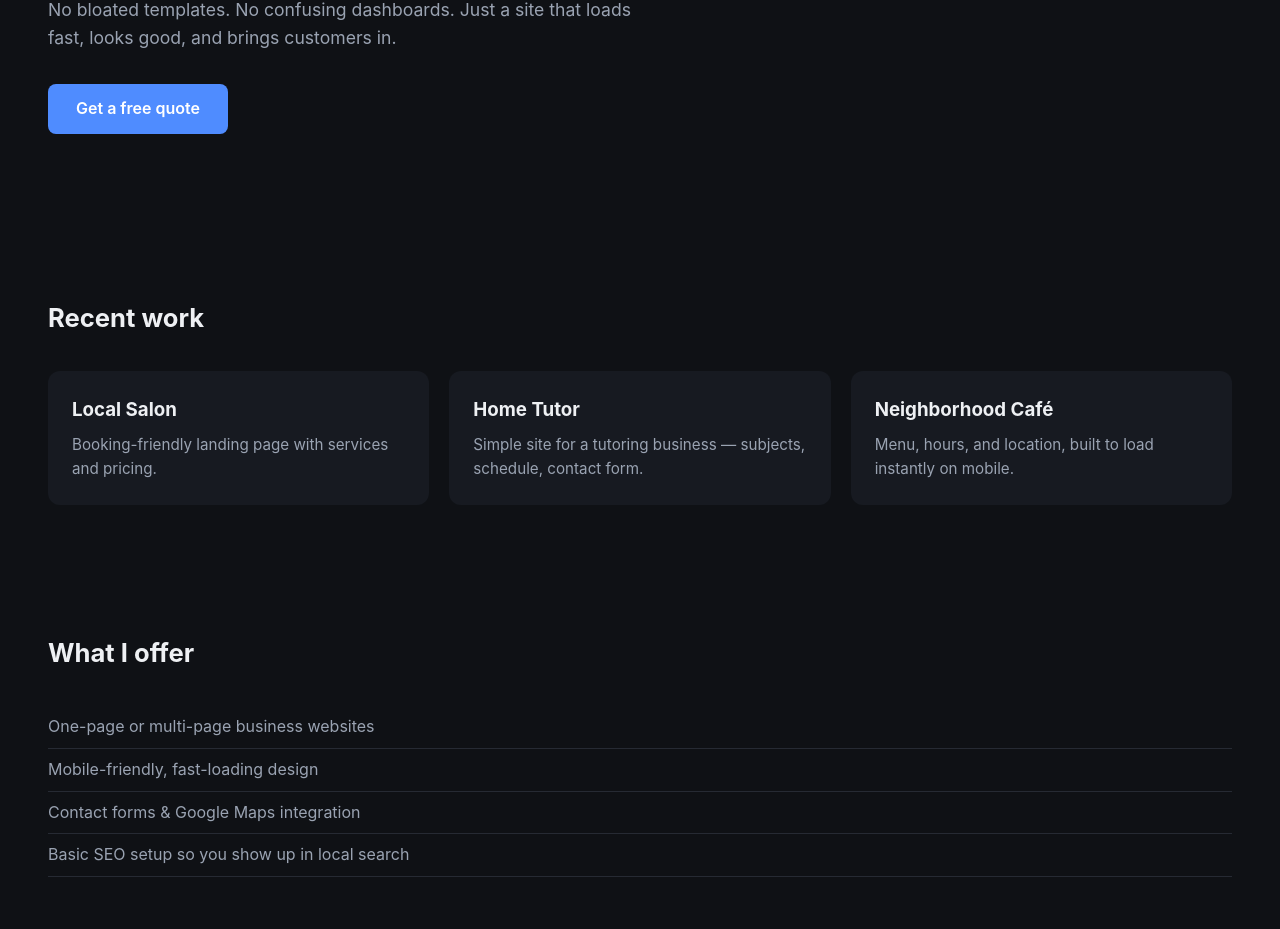
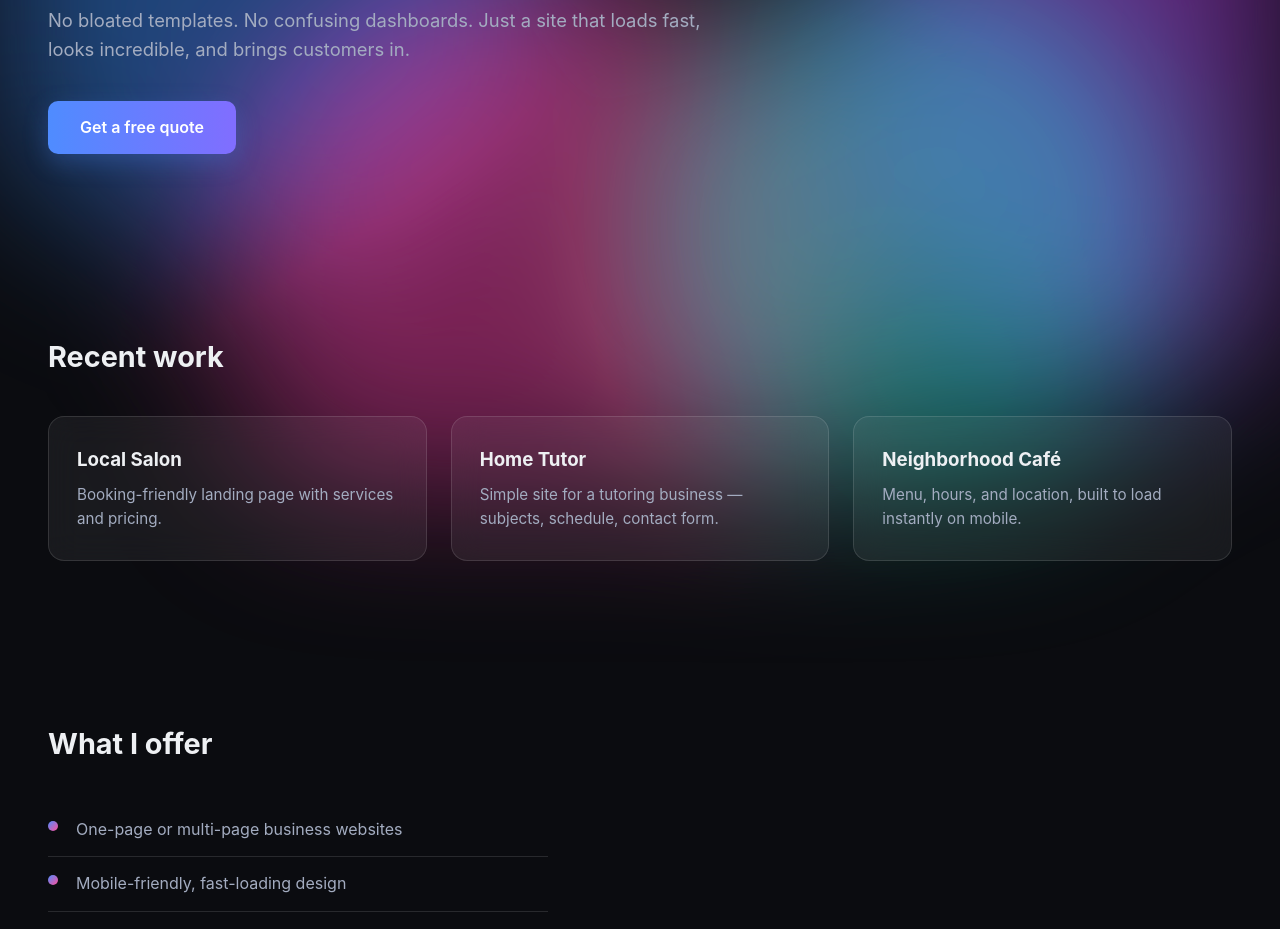
Before and after one commit to Aryan292307/Ai-Proj, a plain HTML site: page index.html in a window 1280 px wide. Shown: the part 319-1248 px from the top of the page. Drawn offline with Linux system fonts and the light colour scheme.

Commit message:
Add animated gradient blobs, glassmorphism, and scroll-reveal effects

```diff
--- a/index.html
+++ b/index.html
@@ -7,6 +7,13 @@
   <link rel="stylesheet" href="styles.css">
 </head>
 <body>
+  <div class="bg-blobs" aria-hidden="true">
+    <div class="blob blob-1"></div>
+    <div class="blob blob-2"></div>
+    <div class="blob blob-3"></div>
+    <div class="blob blob-4"></div>
+  </div>
+
   <header class="nav">
     <div class="nav-brand">Aryan Acharya</div>
     <nav>
@@ -17,23 +24,23 @@
   </header>
 
   <section class="hero">
-    <h1>I build fast, clean websites for small businesses.</h1>
-    <p>No bloated templates. No confusing dashboards. Just a site that loads fast, looks good, and brings customers in.</p>
-    <a href="#contact" class="btn">Get a free quote</a>
+    <h1 class="reveal">I build fast, <span class="gradient-text">stunning</span> websites for small businesses.</h1>
+    <p class="reveal">No bloated templates. No confusing dashboards. Just a site that loads fast, looks incredible, and brings customers in.</p>
+    <a href="#contact" class="btn reveal">Get a free quote</a>
   </section>
 
   <section id="work" class="work">
-    <h2>Recent work</h2>
+    <h2 class="reveal">Recent work</h2>
     <div class="grid">
-      <div class="card">
+      <div class="card glass reveal">
         <h3>Local Salon</h3>
         <p>Booking-friendly landing page with services and pricing.</p>
       </div>
-      <div class="card">
+      <div class="card glass reveal">
         <h3>Home Tutor</h3>
         <p>Simple site for a tutoring business — subjects, schedule, contact form.</p>
       </div>
-      <div class="card">
+      <div class="card glass reveal">
         <h3>Neighborhood Café</h3>
         <p>Menu, hours, and location, built to load instantly on mobile.</p>
       </div>
@@ -41,23 +48,23 @@
   </section>
 
   <section id="services" class="services">
-    <h2>What I offer</h2>
+    <h2 class="reveal">What I offer</h2>
     <ul>
-      <li>One-page or multi-page business websites</li>
-      <li>Mobile-friendly, fast-loading design</li>
-      <li>Contact forms & Google Maps integration</li>
-      <li>Basic SEO setup so you show up in local search</li>
+      <li class="reveal">One-page or multi-page business websites</li>
+      <li class="reveal">Mobile-friendly, fast-loading design</li>
+      <li class="reveal">Contact forms &amp; Google Maps integration</li>
+      <li class="reveal">Basic SEO setup so you show up in local search</li>
     </ul>
   </section>
 
   <section id="contact" class="contact">
-    <h2>Let's talk</h2>
-    <p>Tell me about your business and I'll send a free mockup — no obligation.</p>
-    <a href="mailto:progamertiger2007@gmail.com" class="btn">Email me</a>
+    <h2 class="reveal">Let's talk</h2>
+    <p class="reveal">Tell me about your business and I'll send a free mockup — no obligation.</p>
+    <a href="mailto:progamertiger2007@gmail.com" class="btn reveal">Email me</a>
   </section>
 
   <footer>
-    <p>&copy; 2026 Aryan Acharya. Built with plain HTML, CSS & JS.</p>
+    <p>&copy; 2026 Aryan Acharya. Built with plain HTML, CSS &amp; JS.</p>
   </footer>
 
   <script src="script.js"></script>
--- a/script.js
+++ b/script.js
@@ -4,3 +4,14 @@ document.querySelectorAll('nav a').forEach(link => {
     document.querySelector(link.getAttribute('href'))?.scrollIntoView({ behavior: 'smooth' });
   });
 });
+
+const revealObserver = new IntersectionObserver((entries) => {
+  entries.forEach(entry => {
+    if (entry.isIntersecting) {
+      entry.target.classList.add('visible');
+      revealObserver.unobserve(entry.target);
+    }
+  });
+}, { threshold: 0.15 });
+
+document.querySelectorAll('.reveal').forEach(el => revealObserver.observe(el));
--- a/styles.css
+++ b/styles.css
@@ -1,88 +1,252 @@
 :root {
-  --bg: #0f1115;
-  --bg-card: #171a21;
+  --bg: #0b0c10;
+  --bg-card: rgba(255, 255, 255, 0.06);
+  --border: rgba(255, 255, 255, 0.12);
   --text: #eef0f3;
-  --muted: #9aa3b2;
+  --muted: #a3acc0;
   --accent: #4f8cff;
+  --accent-2: #b24fff;
+  --accent-3: #ff4f9a;
+  --accent-4: #4fe0c9;
 }
 
 * { box-sizing: border-box; margin: 0; padding: 0; }
+
+html { scroll-behavior: smooth; }
 
 body {
   font-family: -apple-system, "Segoe UI", Roboto, sans-serif;
   background: var(--bg);
   color: var(--text);
   line-height: 1.6;
+  position: relative;
+  overflow-x: hidden;
+  min-height: 100vh;
 }
 
 a { color: inherit; text-decoration: none; }
 
+/* ---- animated background blobs ---- */
+.bg-blobs {
+  position: fixed;
+  inset: 0;
+  z-index: -1;
+  overflow: hidden;
+  filter: blur(80px) saturate(140%);
+}
+
+.blob {
+  position: absolute;
+  width: 45vw;
+  height: 45vw;
+  max-width: 600px;
+  max-height: 600px;
+  border-radius: 50%;
+  opacity: 0.45;
+  will-change: transform;
+}
+
+.blob-1 {
+  background: var(--accent);
+  top: -10%;
+  left: -10%;
+  animation: float1 22s ease-in-out infinite;
+}
+
+.blob-2 {
+  background: var(--accent-2);
+  top: 10%;
+  right: -15%;
+  animation: float2 26s ease-in-out infinite;
+}
+
+.blob-3 {
+  background: var(--accent-3);
+  bottom: -15%;
+  left: 15%;
+  animation: float3 20s ease-in-out infinite;
+}
+
+.blob-4 {
+  background: var(--accent-4);
+  bottom: 0%;
+  right: 5%;
+  animation: float1 30s ease-in-out infinite reverse;
+}
+
+@keyframes float1 {
+  0%, 100% { transform: translate(0, 0) scale(1); }
+  33% { transform: translate(8vw, 6vh) scale(1.15); }
+  66% { transform: translate(-4vw, 10vh) scale(0.9); }
+}
+
+@keyframes float2 {
+  0%, 100% { transform: translate(0, 0) scale(1); }
+  40% { transform: translate(-10vw, 8vh) scale(1.1); }
+  70% { transform: translate(-2vw, -6vh) scale(0.95); }
+}
+
+@keyframes float3 {
+  0%, 100% { transform: translate(0, 0) scale(1); }
+  50% { transform: translate(10vw, -8vh) scale(1.2); }
+}
+
+@media (prefers-reduced-motion: reduce) {
+  .blob { animation: none !important; }
+  html { scroll-behavior: auto; }
+}
+
+/* ---- gradient text ---- */
+.gradient-text {
+  background: linear-gradient(90deg, var(--accent), var(--accent-2), var(--accent-3), var(--accent));
+  background-size: 300% auto;
+  -webkit-background-clip: text;
+  background-clip: text;
+  color: transparent;
+  animation: gradientShift 6s linear infinite;
+}
+
+@keyframes gradientShift {
+  to { background-position: 300% center; }
+}
+
+/* ---- nav ---- */
 .nav {
   display: flex;
   justify-content: space-between;
   align-items: center;
   padding: 24px 48px;
+  position: sticky;
+  top: 0;
+  backdrop-filter: blur(14px);
+  background: rgba(11, 12, 16, 0.6);
+  border-bottom: 1px solid var(--border);
+  z-index: 10;
 }
 
 .nav-brand { font-weight: 700; font-size: 1.1rem; }
 
-.nav nav a { margin-left: 24px; color: var(--muted); }
+.nav nav a {
+  margin-left: 24px;
+  color: var(--muted);
+  transition: color 0.2s ease;
+}
 .nav nav a:hover { color: var(--text); }
 
+/* ---- hero ---- */
 .hero {
-  padding: 100px 48px;
-  max-width: 700px;
+  padding: 120px 48px 100px;
+  max-width: 760px;
 }
 
-.hero h1 { font-size: 2.4rem; margin-bottom: 16px; }
-.hero p { color: var(--muted); margin-bottom: 32px; font-size: 1.1rem; }
+.hero h1 { font-size: 2.8rem; margin-bottom: 20px; line-height: 1.2; }
+.hero p { color: var(--muted); margin-bottom: 36px; font-size: 1.15rem; }
 
+/* ---- buttons ---- */
 .btn {
   display: inline-block;
-  background: var(--accent);
+  position: relative;
+  background: linear-gradient(90deg, var(--accent), var(--accent-2));
+  background-size: 200% auto;
   color: white;
-  padding: 12px 28px;
-  border-radius: 8px;
+  padding: 14px 32px;
+  border-radius: 10px;
   font-weight: 600;
+  transition: background-position 0.5s ease, transform 0.25s ease, box-shadow 0.25s ease;
+  box-shadow: 0 8px 24px rgba(79, 140, 255, 0.25);
 }
 
+.btn:hover {
+  background-position: 100% center;
+  transform: translateY(-3px);
+  box-shadow: 0 12px 32px rgba(178, 79, 255, 0.4);
+}
+
+/* ---- sections ---- */
 .work, .services, .contact {
-  padding: 64px 48px;
+  padding: 80px 48px;
+  position: relative;
 }
 
 .work h2, .services h2, .contact h2 {
-  font-size: 1.6rem;
-  margin-bottom: 32px;
+  font-size: 1.8rem;
+  margin-bottom: 36px;
 }
 
 .grid {
   display: grid;
   grid-template-columns: repeat(auto-fit, minmax(220px, 1fr));
-  gap: 20px;
+  gap: 24px;
+}
+
+.glass {
+  background: var(--bg-card);
+  border: 1px solid var(--border);
+  backdrop-filter: blur(16px);
+  -webkit-backdrop-filter: blur(16px);
 }
 
 .card {
-  background: var(--bg-card);
-  padding: 24px;
-  border-radius: 12px;
+  padding: 28px;
+  border-radius: 16px;
+  transition: transform 0.3s ease, box-shadow 0.3s ease, border-color 0.3s ease;
+}
+
+.card:hover {
+  transform: translateY(-6px);
+  border-color: rgba(255, 255, 255, 0.25);
+  box-shadow: 0 16px 40px rgba(0, 0, 0, 0.35);
 }
 
 .card h3 { margin-bottom: 8px; }
 .card p { color: var(--muted); font-size: 0.95rem; }
 
-.services ul { list-style: none; color: var(--muted); }
-.services li { padding: 8px 0; border-bottom: 1px solid #262a33; }
+.services ul { list-style: none; color: var(--muted); max-width: 500px; }
+.services li {
+  padding: 14px 0;
+  border-bottom: 1px solid var(--border);
+  position: relative;
+  padding-left: 28px;
+}
+.services li::before {
+  content: "";
+  position: absolute;
+  left: 0;
+  top: 18px;
+  width: 10px;
+  height: 10px;
+  border-radius: 50%;
+  background: linear-gradient(135deg, var(--accent), var(--accent-3));
+}
 
-.contact p { color: var(--muted); margin-bottom: 24px; }
+.contact p { color: var(--muted); margin-bottom: 28px; }
 
 footer {
   text-align: center;
-  padding: 32px;
+  padding: 36px;
   color: var(--muted);
   font-size: 0.85rem;
+  border-top: 1px solid var(--border);
+}
+
+/* ---- scroll reveal ---- */
+.reveal {
+  opacity: 0;
+  transform: translateY(24px);
+  transition: opacity 0.7s ease, transform 0.7s ease;
+}
+
+.reveal.visible {
+  opacity: 1;
+  transform: translateY(0);
+}
+
+@media (prefers-reduced-motion: reduce) {
+  .reveal { opacity: 1; transform: none; transition: none; }
 }
 
 @media (max-width: 600px) {
   .nav, .hero, .work, .services, .contact { padding-left: 24px; padding-right: 24px; }
-  .hero h1 { font-size: 1.8rem; }
+  .hero h1 { font-size: 2rem; }
+  .blob { width: 70vw; height: 70vw; }
 }
```
